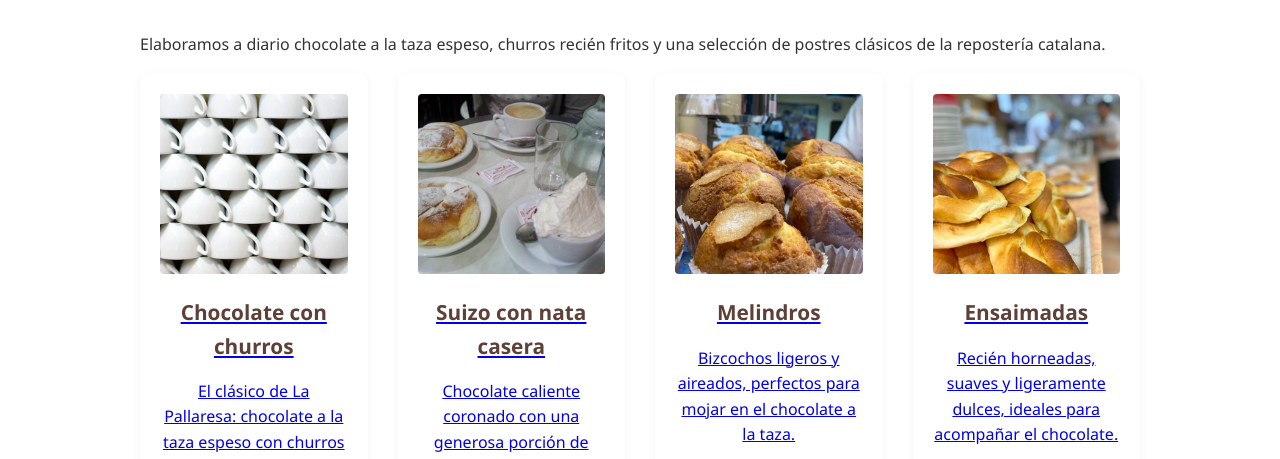
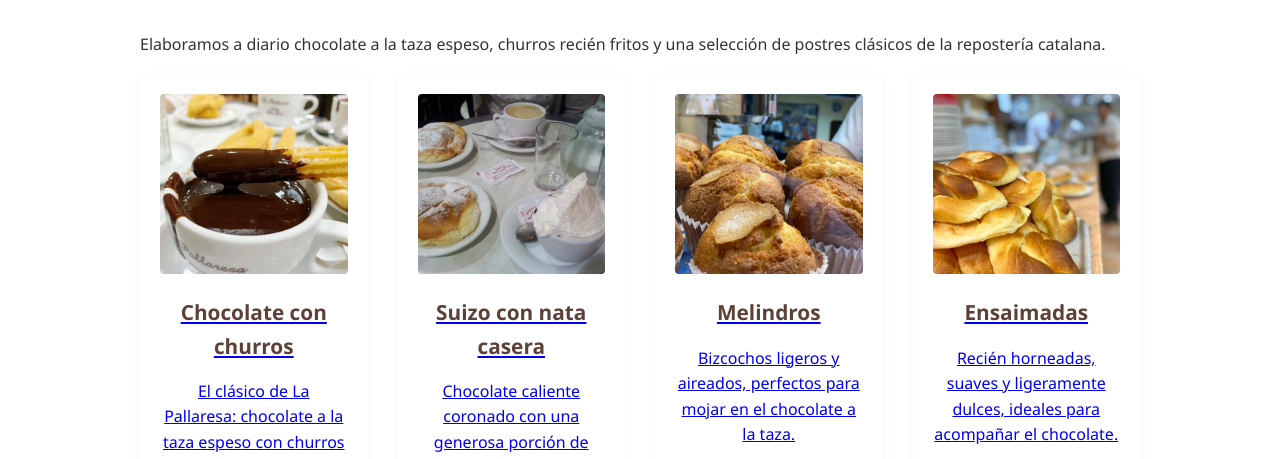
Before and after one commit to alfonso-matos-financefox-ch/web-pallaresa, a plain HTML site: page es.html in a window 1280 px wide. Shown: the part 712-1171 px from the top of the page. Drawn offline with Linux system fonts and the light colour scheme.

Commit message:
Add files via upload
añadir foto de chocolate con churros

```diff
--- a/es.html
+++ b/es.html
@@ -80,7 +80,7 @@
                     <!-- CHOCOLATE CON CHURROS -->
                     <div class="menu-item">
                         <a href="churros-barcelona.html">
-                            <img src="tazas.webp" alt="Chocolate con churros en Barcelona" class="menu-img">
+                            <img src="chocolate-churros.webp" alt="Chocolate con churros en Barcelona" class="menu-img">
                             <h3>Chocolate con churros</h3>
                             <p>El clásico de La Pallaresa: chocolate a la taza espeso con churros recién hechos.</p>
                         </a>
```
Also changed, not shown: index.html (+1 -1 lines), chocolate-churros.webp (added).
